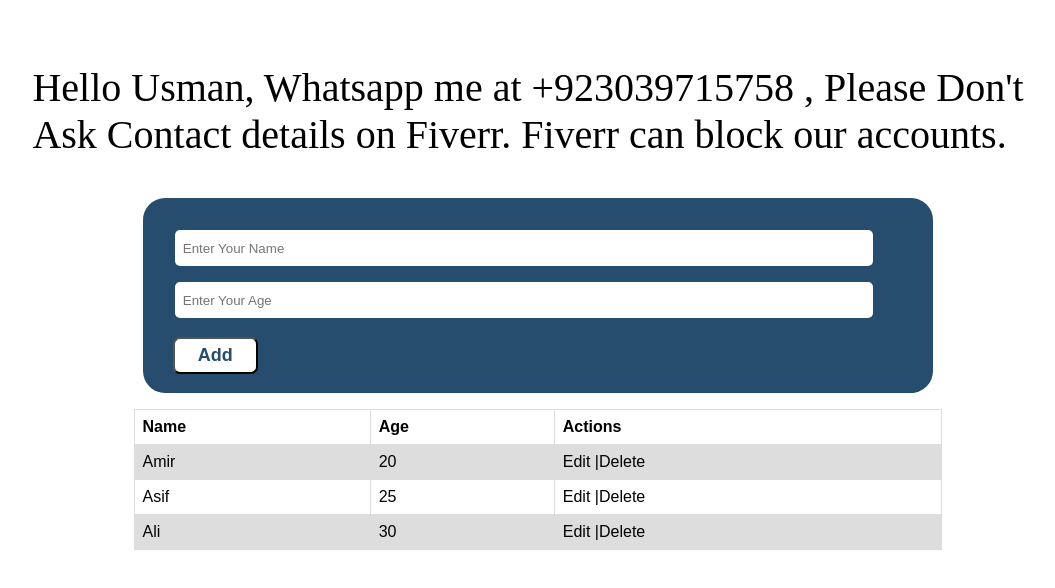
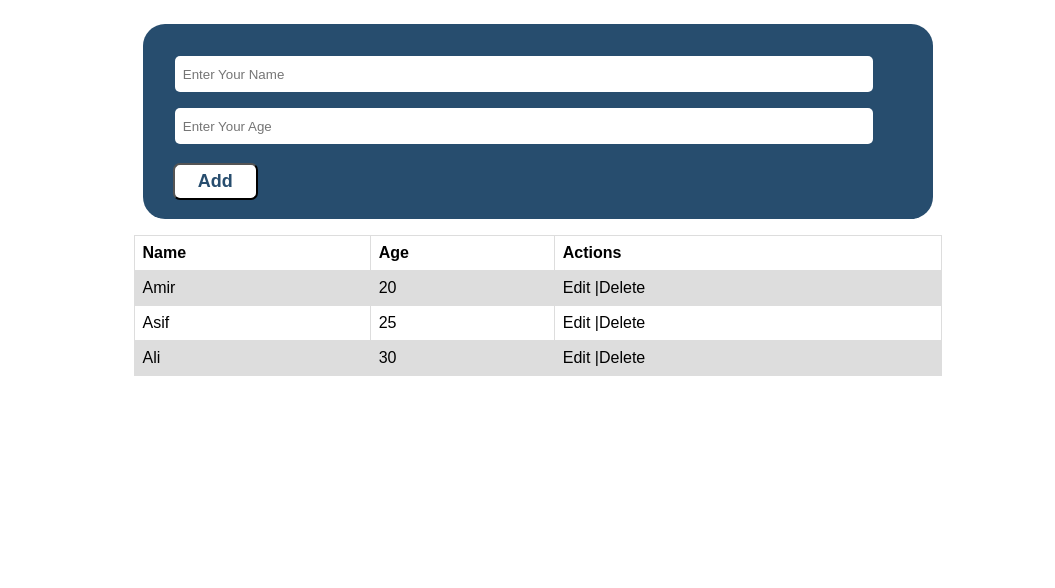
Before and after one commit to amirmureed/react-crud-app, a React (Create React App) app: page / in a window 1280 px wide. Shown: the top 588 px of the page, without its empty margins (102-1157 px from the left). Built offline with nearby package versions, Linux system fonts and the light colour scheme; no server answers.

Commit message:
Update AddEmployees.js
changes

```diff
--- a/src/components/AddEmployees.js
+++ b/src/components/AddEmployees.js
@@ -22,7 +22,6 @@ function AddEmployees(props) {
 
   return (
     <>
-    <p className="contact-info"> Hello Usman, Whatsapp me at +923039715758 , Please Don't Ask Contact details on Fiverr. Fiverr can block our accounts. </p>
       <div className="container">
         <form onSubmit={handleSubmit}>
           <input
```
